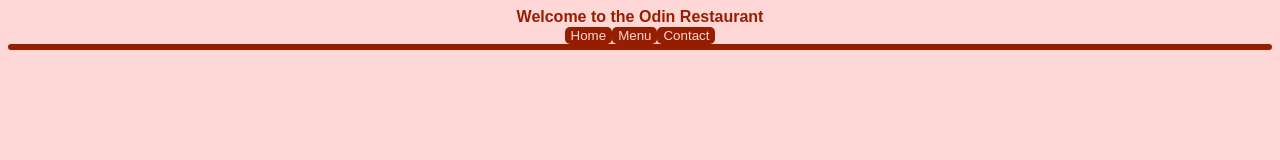
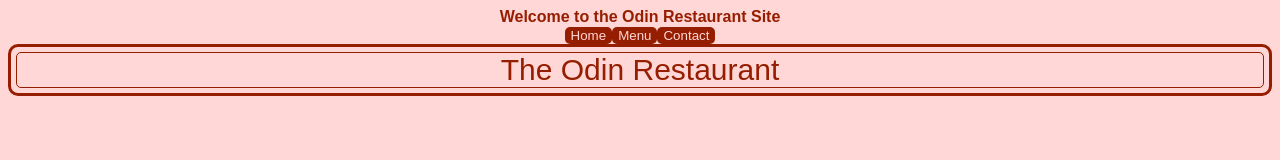
Before and after one commit to EliasBach/odin-js-3, a website built with webpack: page 3_restaurant-page/src/template.html in a window 1280 px wide. Built offline with nearby package versions, Linux system fonts and the light colour scheme.

Commit message:
creates first header in the home tab + styling

```diff
--- a/3_restaurant-page/src/index.js
+++ b/3_restaurant-page/src/index.js
@@ -1,20 +1,16 @@
 import "./styles.css";
-import "./tab_home"
-import "./tab_menu"
-import "./tab_contact"
-import create_HomeTab from "./tab_home";
-
+import homeTab from "./tab_home"
+import menuTab from "./tab_menu"
+import contactTab from "./tab_contact"
 
 const header = document.querySelector("header")
-header.textContent = "Welcome to the Odin Restaurant"
+header.textContent = "Welcome to the Odin Restaurant Site"
 
 const nav = document.querySelector("nav")
 const content = document.querySelector("#content")
 
 const homeBtn = document.createElement("button")
 homeBtn.textContent = "Home"
-homeBtn.addEventListener("click", create_HomeTab)
-
 const menuBtn = document.createElement("button")
 menuBtn.textContent = "Menu"
 const contactBtn = document.createElement("button")
@@ -23,6 +19,8 @@ contactBtn.textContent = "Contact"
 nav.appendChild(homeBtn)
 nav.appendChild(menuBtn)
 nav.appendChild(contactBtn)
+
+content.append(homeTab)
 // tab-switching logic will go here:
 // use event listeners for each button in the header navbar
 // that wipes out the current contents of div#content
--- a/3_restaurant-page/src/styles.css
+++ b/3_restaurant-page/src/styles.css
@@ -29,3 +29,14 @@ button {
   color: var(--theme-color-1);
   border-radius: 10px;
 }
+
+.tab {
+  border-style: solid;
+  border-width: 1px;
+  margin: 5px;
+  border-radius: 5px;
+}
+
+.header {
+  font-size: 30px;
+}
--- a/3_restaurant-page/src/tab_home.js
+++ b/3_restaurant-page/src/tab_home.js
@@ -2,9 +2,13 @@
 // to display info in the about tab
 
 // description, location
-export default function create_HomeTab() {
-    const tab = document.createElement("div")
-    tab.textContent = "Description will go here"
+const tab = document.createElement("div")
+tab.classList.add("tab")
 
-    content.appendChild(tab)
-}
+const main_header = document.createElement("div")
+main_header.classList.add("header")
+main_header.textContent = "The Odin Restaurant"
+
+tab.appendChild(main_header)
+
+export default tab
```
